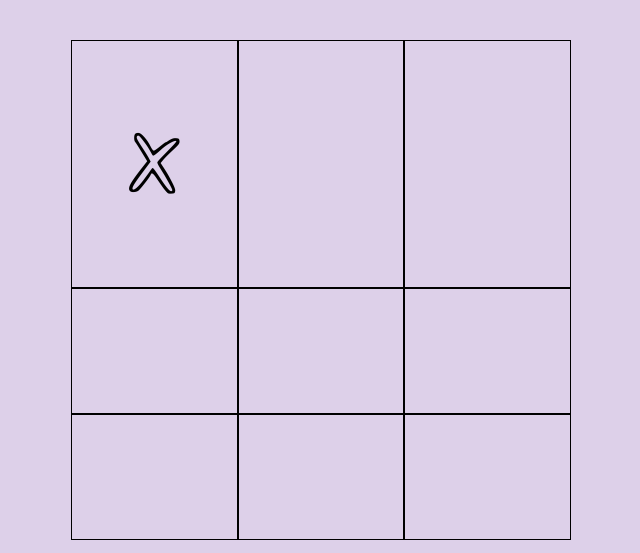
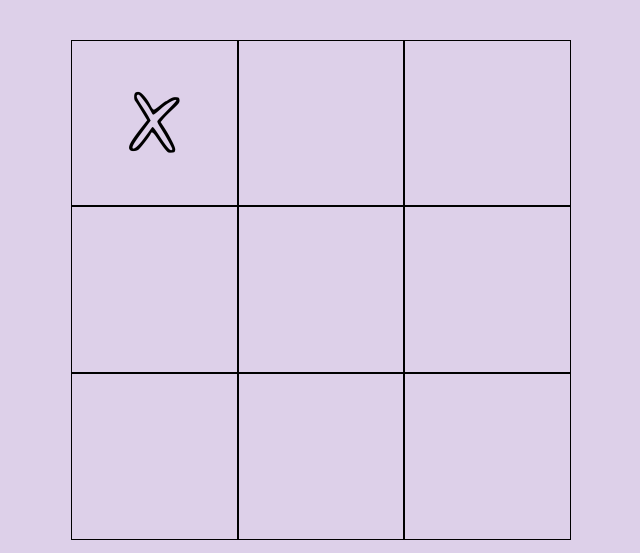
Before and after one commit to HimjyotiSarma/Tic-Tac-Toe, a plain HTML site: page index.html in a window 1280 px wide. Both pictures are taken after a click on the element 473 px from the left and 231 px from the top of the page. Shown: the part 108-661 px from the top of the page, without its empty margins (319-959 px from the left). Drawn offline with Linux system fonts and the light colour scheme; a web font is replaced by a local one.

Commit message:
Added Winning and Draw Functionality

```diff
--- a/index.html
+++ b/index.html
@@ -28,15 +28,15 @@
     </header>
     <div class="game_container">
       <div class="cells_container">
-        <div cellIndex="0" class="cell">X</div>
-        <div cellIndex="1" class="cell">X</div>
-        <div cellIndex="2" class="cell">O</div>
-        <div cellIndex="3" class="cell">4</div>
-        <div cellIndex="4" class="cell">5</div>
-        <div cellIndex="5" class="cell">6</div>
-        <div cellIndex="6" class="cell">7</div>
-        <div cellIndex="7" class="cell">8</div>
-        <div cellIndex="8" class="cell">9</div>
+        <div cellIndex="0" class="cell"></div>
+        <div cellIndex="1" class="cell"></div>
+        <div cellIndex="2" class="cell"></div>
+        <div cellIndex="3" class="cell"></div>
+        <div cellIndex="4" class="cell"></div>
+        <div cellIndex="5" class="cell"></div>
+        <div cellIndex="6" class="cell"></div>
+        <div cellIndex="7" class="cell"></div>
+        <div cellIndex="8" class="cell"></div>
       </div>
       <h4 class="player_status">X's Turn</h4>
       <button type="button" class="reset_btn">Reset</button>
--- a/script.js
+++ b/script.js
@@ -2,21 +2,34 @@ const game_container = document.querySelector('.game_container')
 const cells_container = document.querySelector('.cells_container')
 const cells = document.querySelectorAll('.cell')
 const PlayerStatus = document.querySelector('.player_status')
+const resetBtn = document.querySelector('.reset_btn')
 let Player = 'X'
+let Winner = null
+let Draw = false
 
-function getAllContent() {
-  return Array.from(cells).map((cell, index) => {
-    // return {cell.textContent}
-    return { index: index, content: cell.textContent }
-  })
-}
+// Winning Condition
+
+const WinCells = [
+  [0, 1, 2],
+  [3, 4, 5],
+  [6, 7, 8],
+  [0, 3, 6],
+  [1, 4, 7],
+  [2, 5, 8],
+  [0, 4, 8],
+  [2, 4, 6],
+]
+// Game Controller Functions
 
 const GameController = (function () {
   const initialGameState = () => {
-    const resetData = Array.from(cells).map((cell) => {
+    Array.from(cells).map((cell) => {
       return (cell.textContent = '')
     })
-    return resetData
+    Player = 'X'
+    Winner = null
+    Draw = false
+    window.location.reload()
   }
   const changePlayer = (Player) => {
     let newPlayer
@@ -30,19 +43,81 @@ const GameController = (function () {
         if (cell.textContent != '') {
           return
         }
-        console.log(Player)
+        // console.log(Player)
         cell.textContent = Player
-        Player = changePlayer(Player)
-        changeStatus(Player)
+        let CellContents = getAllContent()
+        checkWinner(CellContents, Player)
+        let gameDraw = isGameDraw(CellContents, Winner)
+        console.log('Game Draw', gameDraw)
+        if (!Winner && !gameDraw) {
+          Player = changePlayer(Player)
+        }
+        playerStatus(Player, Winner, gameDraw)
       })
     })
   }
 
-  const changeStatus = (Player) => {
-    PlayerStatus.textContent = `${Player}'s Turn `
+  const getAllContent = () => {
+    return Array.from(cells).map((cell, index) => {
+      return cell.textContent
+      // return { index: cell.getAttribute('cellIndex'), content: cell.textContent }
+      // let obj = {}
+      // let key = cell.getAttribute('cellIndex')
+      // obj[key] = cell.textContent
+      // return obj
+    })
   }
-  return { initialGameState, changePlayer, onClickPlay, changeStatus }
+
+  const checkWinner = (CellContents, Player) => {
+    for (let i = 0; i < WinCells.length; i++) {
+      let cell1 = WinCells[i][0]
+      let cell2 = WinCells[i][1]
+      let cell3 = WinCells[i][2]
+      if (
+        Player == CellContents[cell1] &&
+        Player == CellContents[cell2] &&
+        Player == CellContents[cell3]
+      ) {
+        Winner = Player
+        console.log(Winner, 'is the Winner')
+        return
+      }
+    }
+  }
+
+  const playerStatus = (Player, Winner, gameDraw) => {
+    if (gameDraw) {
+      PlayerStatus.textContent = `Game is Draw`
+      return
+    }
+    if (!Winner && !gameDraw) {
+      PlayerStatus.textContent = `${Player}'s Turn `
+      return
+    }
+    PlayerStatus.textContent = `${Winner} is the Winner `
+  }
+  const isGameDraw = (CellContents, Winner) => {
+    let AllCellsFilled = CellContents.every((cell) => {
+      return cell != ''
+    })
+    if (AllCellsFilled && !Winner) {
+      Draw = true
+      console.log('Game Draw : ', Draw)
+      return true
+    } else return false
+  }
+
+  const resetData = () => {
+    resetBtn.addEventListener('click', () => {
+      initialGameState()
+    })
+  }
+  return {
+    initialGameState,
+    onClickPlay,
+    resetData,
+  }
 })()
 
-GameController.initialGameState()
 GameController.onClickPlay()
+GameController.resetData()
--- a/style.css
+++ b/style.css
@@ -34,6 +34,7 @@ header h1 {
   font-size: 6rem;
   display: grid;
   grid-template-columns: repeat(3, minmax(50px, 1fr));
+  grid-template-rows: repeat(3, minmax(50px, 1fr));
   width: 100%;
   max-width: 500px;
   max-height: 500px;
```
